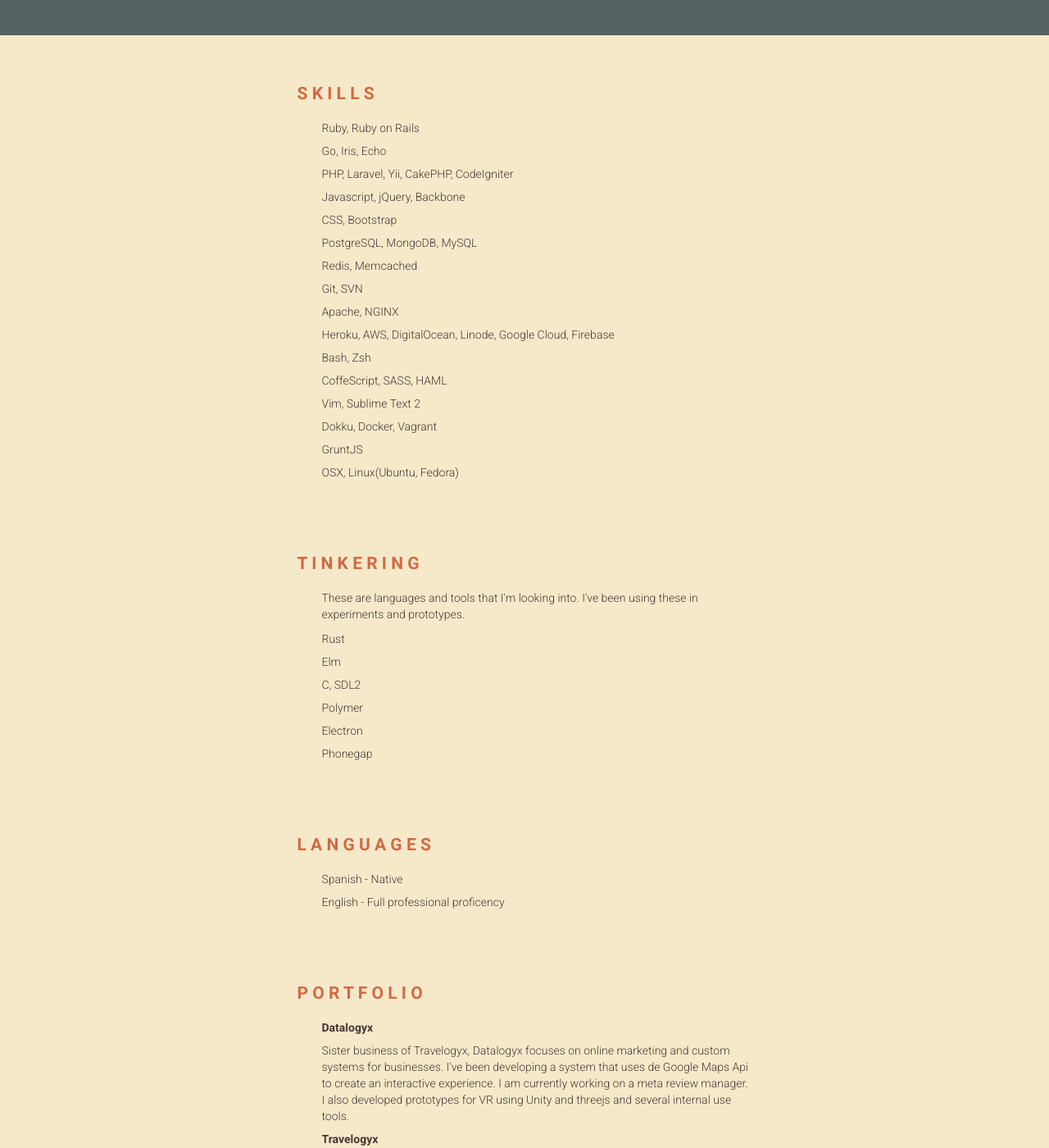
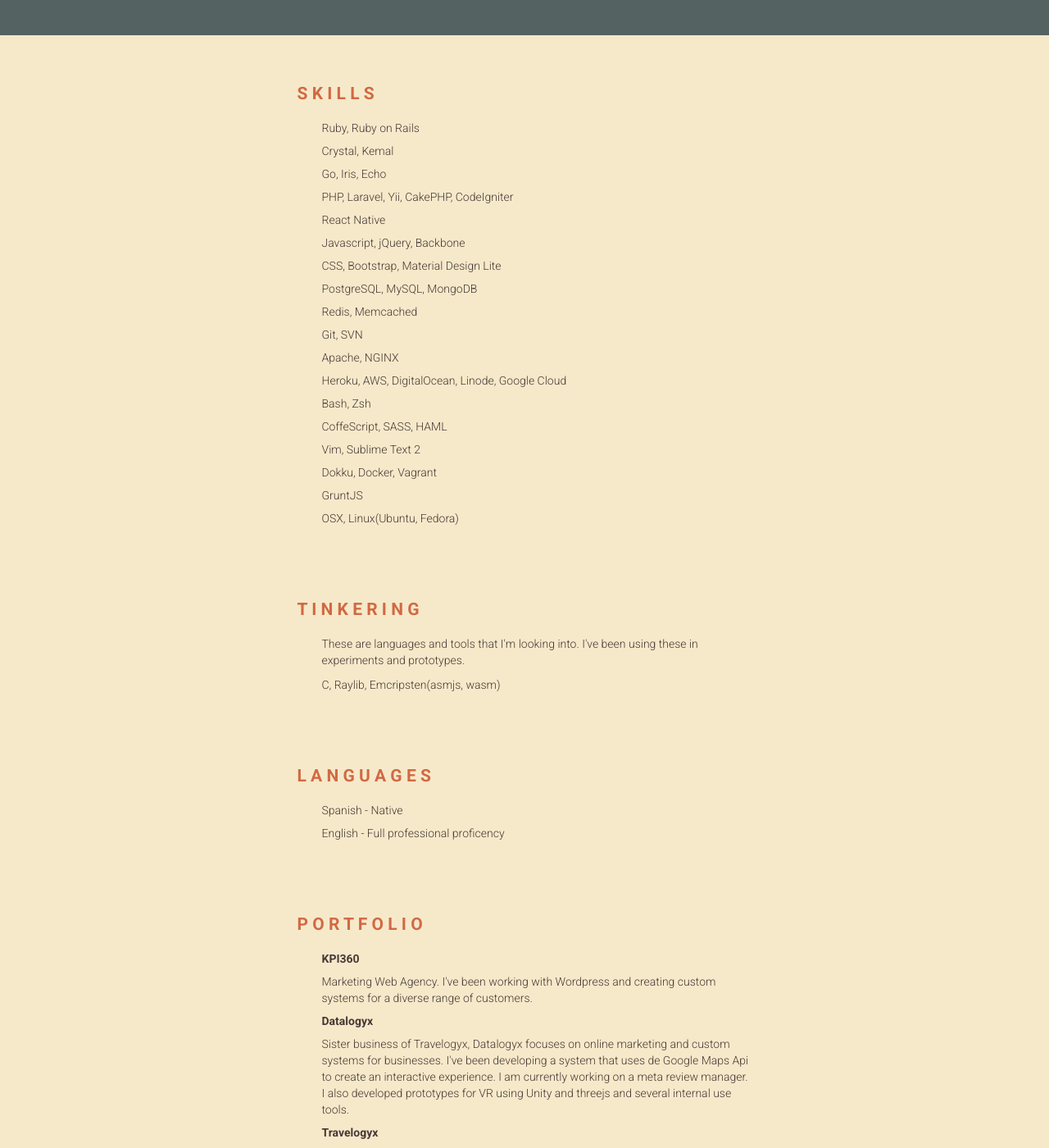
Before and after one commit to aldoutrera/aldoutrera.github.io, a Jekyll site: the page built from index.html, in a window 1280 px wide and 1400 px high, scrolled down 471 px. Shown: the whole window at 82% size. Built offline with Jekyll 4.4.1, drawn with Linux system fonts in a browser that asks for light colours.

Commit message:
Update my curriculum

```diff
--- a/index.html
+++ b/index.html
@@ -9,15 +9,17 @@
       <h2 class="content-heading first">S K I L L S</h2>
       <ul>
         <li>Ruby, Ruby on Rails</li>
+        <li>Crystal, Kemal</li>
         <li>Go, Iris, Echo</li>
         <li>PHP, Laravel, Yii, CakePHP, CodeIgniter</li>
+        <li>React Native</li>
         <li>Javascript, jQuery, Backbone</li>
-        <li>CSS, Bootstrap</li>
-        <li>PostgreSQL, MongoDB, MySQL</li>
+        <li>CSS, Bootstrap, Material Design Lite</li>
+        <li>PostgreSQL, MySQL, MongoDB</li>
         <li>Redis, Memcached</li>
         <li>Git, SVN</li>
         <li>Apache, NGINX</li>
-        <li>Heroku, AWS, DigitalOcean, Linode, Google Cloud, Firebase</li>
+        <li>Heroku, AWS, DigitalOcean, Linode, Google Cloud</li>
         <li>Bash, Zsh</li>
         <li>CoffeScript, SASS, HAML</li>
         <li>Vim, Sublime Text 2</li>
@@ -34,12 +36,7 @@
       <h2 class="content-heading">T I N K E R I N G</h2>
       <p>These are languages and tools that I'm looking into. I've been using these in experiments and prototypes.</p>
       <ul>
-        <li>Rust</li>
-        <li>Elm</li>
-        <li>C, SDL2</li>
-        <li>Polymer</li>
-        <li>Electron</li>
-        <li>Phonegap</li>
+        <li>C, Raylib, Emcripsten(asmjs, wasm)</li>
       </ul>
 
     </div>
@@ -60,6 +57,10 @@
 
       <h2 class="content-heading">P O R T F O L I O</h2>
       <ul>
+        <li><b>KPI360</b></li>
+        <li>
+          Marketing Web Agency. I've been working with Wordpress and creating custom systems for a diverse range of customers.
+        </li>
         <li><b>Datalogyx</b></li>
         <li>
           Sister business of Travelogyx, Datalogyx focuses on online marketing and custom systems for businesses. I've been developing a system that uses de Google Maps Api to create an interactive experience. I am currently working on a meta review manager. I also developed prototypes for VR using Unity and threejs and several internal use tools.
```
